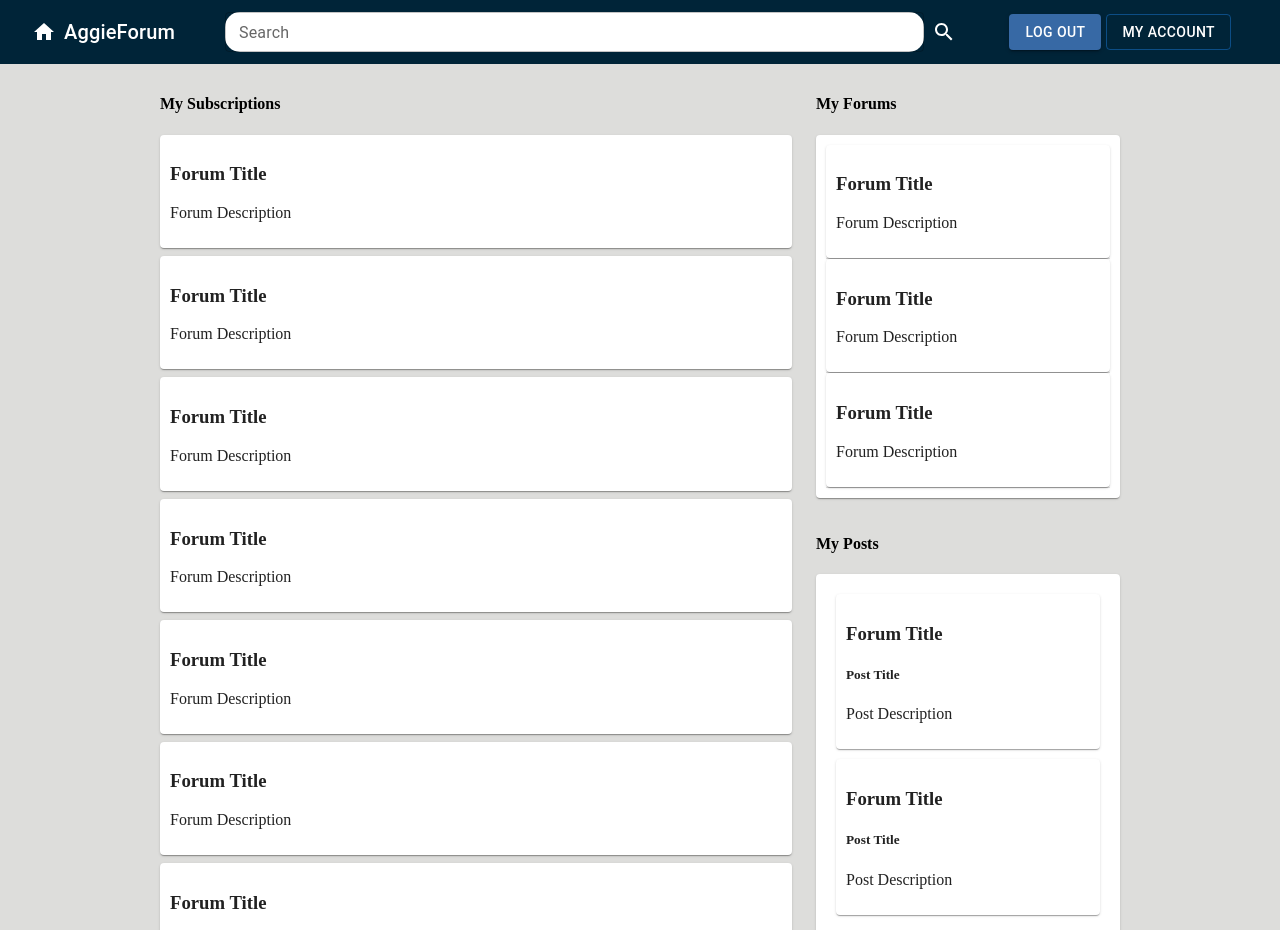
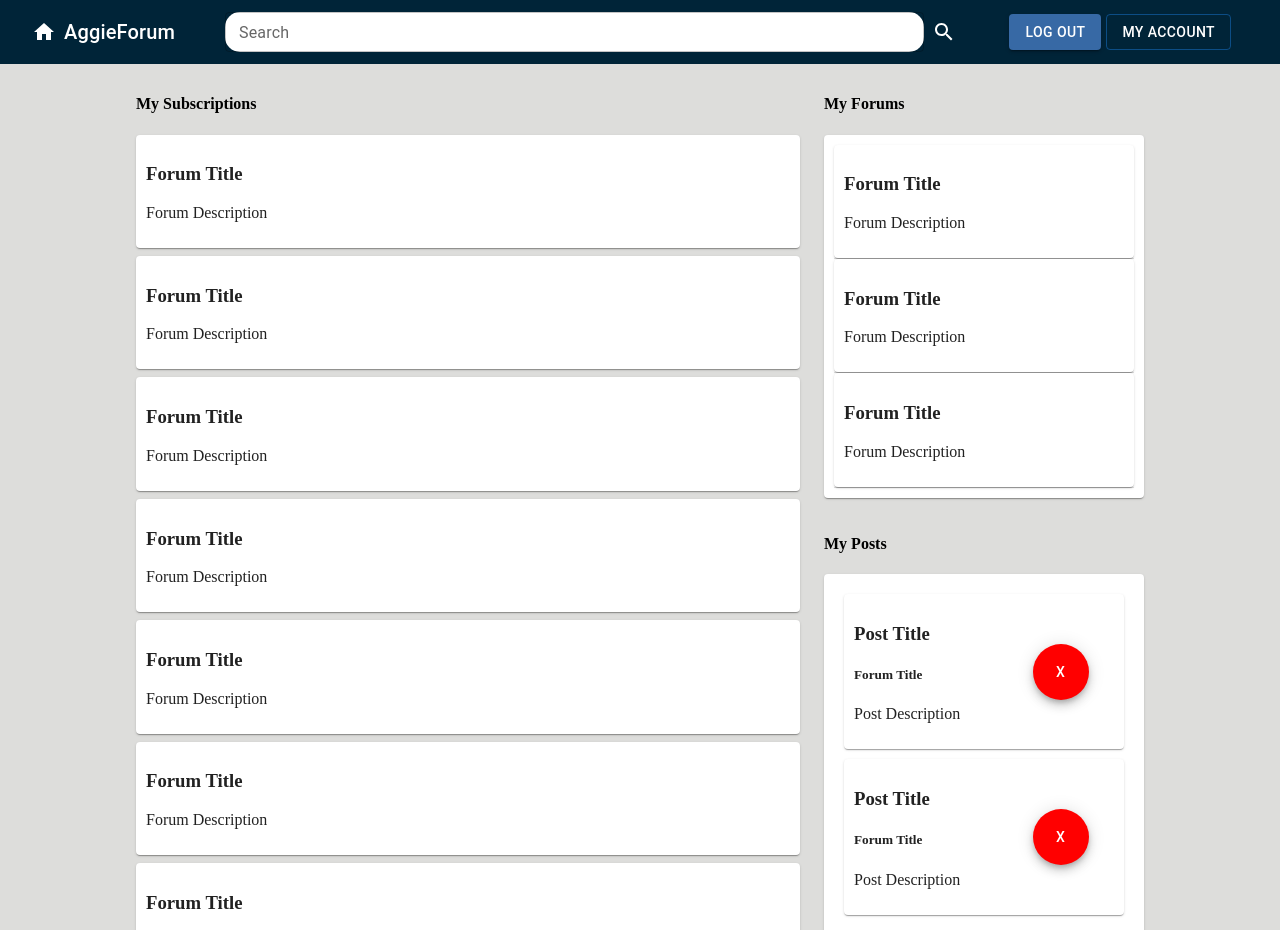
Before and after one commit to jasper-sw/cs4610-final-project, a React (Create React App) app in the folder frontend-container/aggie-forum/: page /example-page in a window 1280 px wide. Shown: the top 930 px of the page. Built offline with nearby package versions, Linux system fonts and the light colour scheme; no server answers.

Commit message:
More UI changes

```diff
--- a/frontend-container/aggie-forum/src/pages/ExamplePage/index.jsx
+++ b/frontend-container/aggie-forum/src/pages/ExamplePage/index.jsx
@@ -10,6 +10,7 @@ import { Paper } from "@mui/material";
 import { useEffect } from "react";
 import { useNavigate } from "react-router-dom";
 import { Divider } from "@mui/material";
+import { Fab } from "@mui/material";
 
 
 function ExamplePage() {
@@ -55,7 +56,7 @@ function ExamplePage() {
 			<div>
 				<Navbar />
 				<div style={{backgroundColor: "#dddddb", height: "100%", padding: "10px"}}>
-					<div style={{ marginLeft: "150px", marginRight: "150px" }}>
+					<div style={{ marginLeft: "10%", marginRight: "10%" }}>
 						<div>
 							<Grid container spacing={3}>
 								<Grid item xs={8}>
@@ -113,14 +114,28 @@ function ExamplePage() {
 											<h4>My Posts</h4>
 											<Card style={{padding: "10px"}}>
 												<Card style={{padding: "10px", margin: "10px"}}>
-													<h3>Forum Title</h3>
-													<h5>Post Title</h5>
-													<p>Post Description</p>
+													<Grid container spacing={1}>
+														<Grid item xs={8}>
+															<h3>Post Title</h3>
+															<h5>Forum Title</h5>
+															<p>Post Description</p>
+														</Grid>
+														<Grid item xs={4} style={{ alignSelf: "center" }}>
+															<Fab style={{ backgroundColor: "red", color: "white" }}>X</Fab>
+														</Grid>
+													</Grid>
 												</Card>
 												<Card style={{padding: "10px", margin: "10px"}}>
-													<h3>Forum Title</h3>
-													<h5>Post Title</h5>
-													<p>Post Description</p>
+													<Grid container spacing={1}>
+														<Grid item xs={8}>
+															<h3>Post Title</h3>
+															<h5>Forum Title</h5>
+															<p>Post Description</p>
+														</Grid>
+														<Grid item xs={4} style={{ alignSelf: "center" }}>
+															<Fab style={{ backgroundColor: "red", color: "white" }}>X</Fab>
+														</Grid>
+													</Grid>
 												</Card>
 											</Card>
 										</Grid>
```
